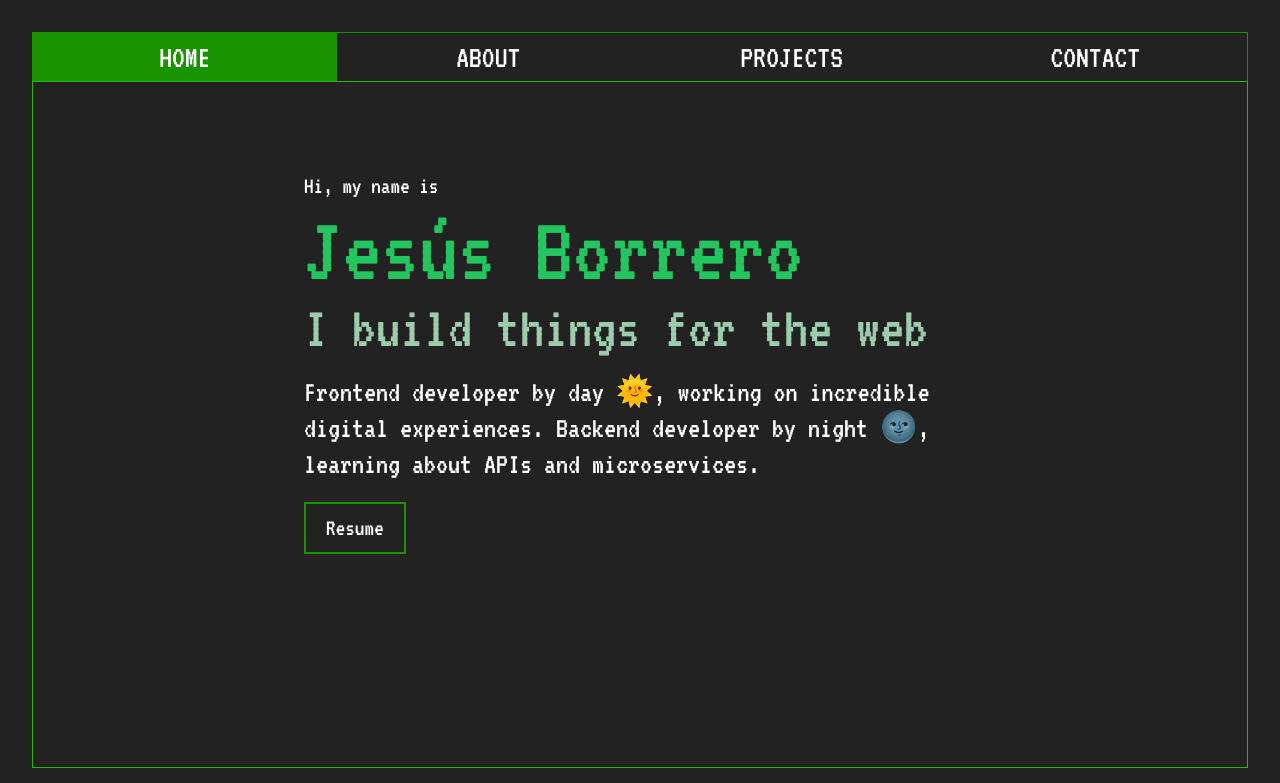
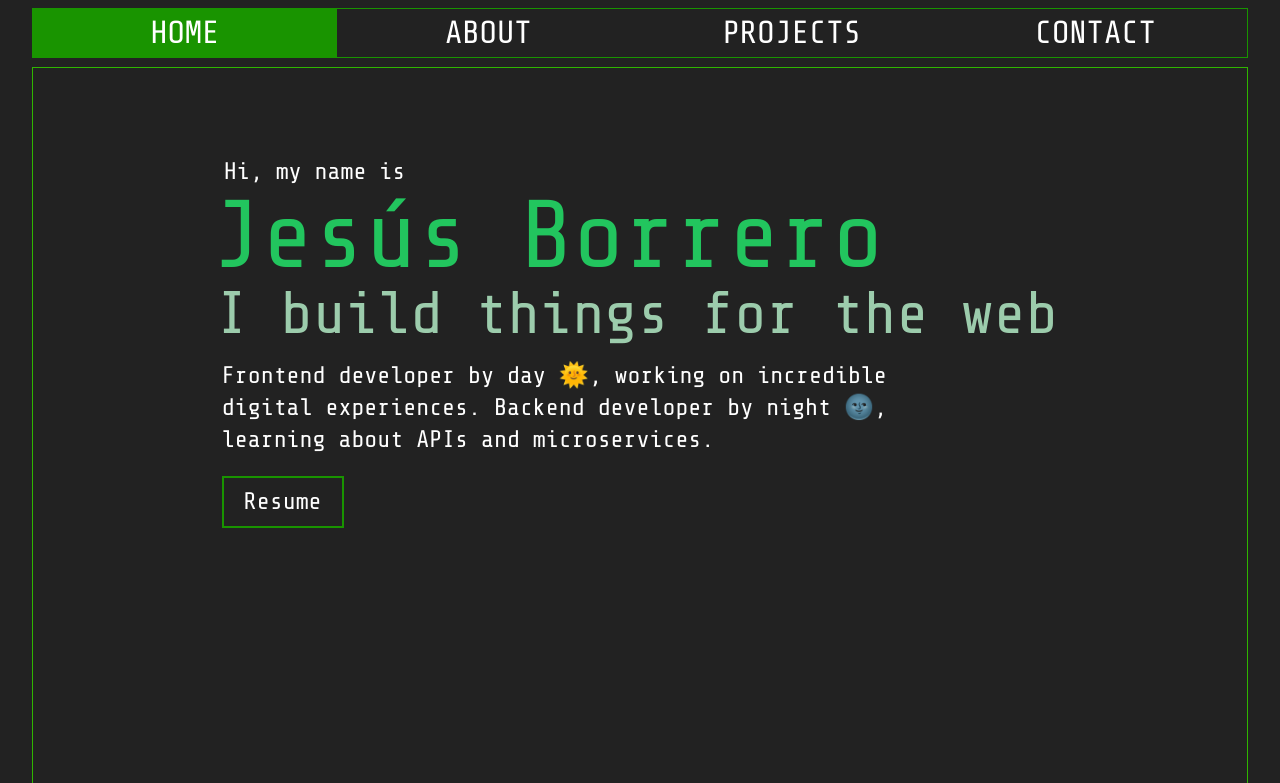
Before and after one commit to jesubohr/jesubohr.dev, an Astro site: page / in a window 1280 px wide. Shown: the top 783 px of the page. Built offline with nearby package versions, Linux system fonts and the light colour scheme; Astro itself is replaced by a stand-in of ours.

Commit message:
Change styles & fixed header

```diff
--- a/src/components/Header/BaseHead.astro
+++ b/src/components/Header/BaseHead.astro
@@ -18,6 +18,16 @@ const { title, description, image = "/profile.jpg" } = Astro.props;
 <link rel="icon" type="image/svg+xml" href="/favicon.svg" />
 <meta name="generator" content={Astro.generator} />
 
+<!-- Preconnect to Google Fonts -->
+<link rel="preconnect" href="https://fonts.googleapis.com" />
+<link
+  rel="preconnect"
+  href="https://fonts.gstatic.com"
+  crossorigin
+/>
+<link href="https://fonts.googleapis.com/css2?family=Share+Tech+Mono&display=swap" rel="stylesheet">
+
+
 <!-- Primary Meta Tags -->
 <title>{title}</title>
 <meta name="title" content={title} />
@@ -36,12 +46,3 @@ const { title, description, image = "/profile.jpg" } = Astro.props;
 <meta property="twitter:title" content={title} />
 <meta property="twitter:description" content={description} />
 <meta property="twitter:image" content={new URL(image, Astro.url)} />
-
-<link rel="preconnect" href="https://fonts.googleapis.com" /><link
-  rel="preconnect"
-  href="https://fonts.gstatic.com"
-  crossorigin
-/><link
-  href="https://fonts.googleapis.com/css2?family=VT323&display=swap"
-  rel="stylesheet"
-/>
--- a/src/components/Header/Header.astro
+++ b/src/components/Header/Header.astro
@@ -3,7 +3,7 @@ import HeaderLink from "./HeaderLink.astro";
 import MenuIcon from "@components/MenuIcon.astro";
 ---
 
-<header class="relative flex w-full border-t border-x border-primary">
+<header class="fixed top-2 inset-x-2 xs:inset-x-8 flex border border-primary z-10">
   <button class="menu-button block xs:hidden p-2.5">
     <MenuIcon />
   </button>
--- a/src/components/Projects.tsx
+++ b/src/components/Projects.tsx
@@ -54,8 +54,8 @@ export function Projects({ projects }: ProjectsProps) {
           />
         </div>
         <div className="project-content">
-          <h2 className="text-4xl text-green-400">{currentProject.name}</h2>
-          <p className="max-w-[30ch] text-2xl">{currentProject.description}</p>
+          <h2 className="mb-2 text-4xl text-green-400">{currentProject.name}</h2>
+          <p className="max-w-[30ch] text-xl">{currentProject.description}</p>
           <div className="flex flex-wrap gap-5 mt-5">
             {currentProject.repository && (
               <AnchorButton
--- a/src/layouts/Page.astro
+++ b/src/layouts/Page.astro
@@ -23,7 +23,7 @@ const { title, description } = Astro.props as Props;
     <Header />
     <main>
       <div class="grow mx-auto max-w-5xl w-full">
-        {title && <h1 class="mb-2 text-left text-5xl text-green-500">{title}</h1>}
+        {title && <h1 class="mb-4 text-left text-5xl text-green-500">{title}</h1>}
         <slot />
       </div>
     </main>
--- a/src/pages/about.astro
+++ b/src/pages/about.astro
@@ -4,7 +4,7 @@ import Page from "../layouts/Page.astro"
 
 <Page title="About Me">
   <div class="flex flex-wrap justify-center xlg:justify-start gap-16">
-    <p class="grow flex flex-col gap-3 xlg:max-w-md text-2xl">
+    <p class="grow flex flex-col gap-3 xlg:max-w-md text-xl">
       <span>Frontend Web Developer, passionate about technology and programming.</span>
       <span>Proficient in web development technologies, tools and methodologies, as Git/GitHub, CI/CD, SOLID, etc.</span>
       <span>Focused on providing valuable solutions to problems. Enjoy working on productive
--- a/src/pages/index.astro
+++ b/src/pages/index.astro
@@ -4,13 +4,13 @@ import AnchorButton from "../components/AnchorButton.astro";
 ---
 
 <Page>
-  <div class="mx-auto pt-14 w-fit">
-    <p class="text-left text-2xl">Hi, my name is</p>
-    <h1 class="text-left text-8xl text-green-500 font-medium">Jesús Borrero</h1>
-    <p class="text-left text-6xl text-green-200/80">
+  <div class="mx-auto pt-14 w-fit text-left">
+    <p class="ml-0.5 text-2xl">Hi, my name is</p>
+    <h1 class="-ml-3 text-8xl text-green-500 font-medium">Jesús Borrero</h1>
+    <p class="-ml-1.5 text-6xl text-green-200/80">
       I build things for the web
     </p>
-    <p class="mt-4 max-w-2xl text-3xl">
+    <p class="mt-4 max-w-2xl text-2xl">
       Frontend developer by day 🌞, working on incredible digital experiences.
       <span title="I don't have any projects yet ☹">Backend developer by night 🌚, learning about APIs and microservices.</span>
       <!-- Currently working at
--- a/src/styles/global.css
+++ b/src/styles/global.css
@@ -18,11 +18,11 @@
 body {
   display: flex;
   flex-direction: column;
-  padding: 2rem;
+  padding: 4.2rem 2rem 1rem;
   min-height: 100vh;
   color: #FFF;
   background-color: #222;
-  font-family: 'VT323', system-ui, -apple-system, BlinkMacSystemFont, 'Segoe UI', Roboto, Oxygen, Ubuntu, Cantarell, 'Open Sans', 'Helvetica Neue', sans-serif;
+  font-family: 'Share Tech Mono','Courier New', Courier, monospace;
 }
 
 main {
```
